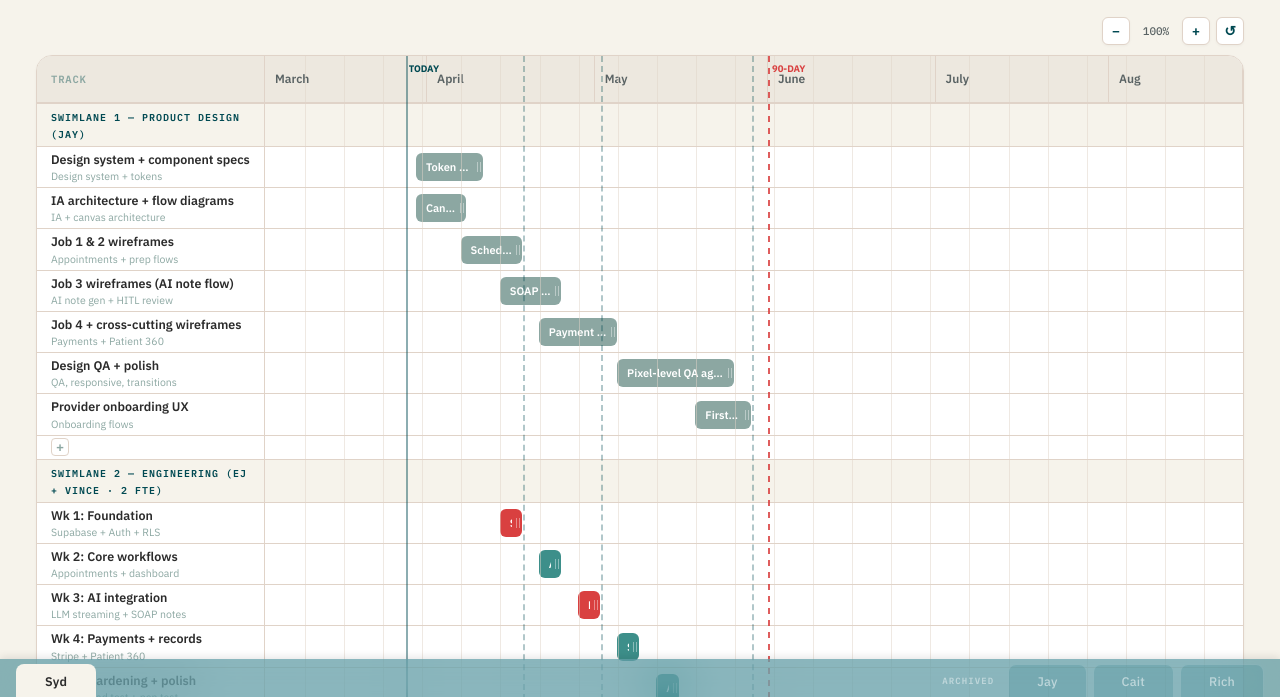
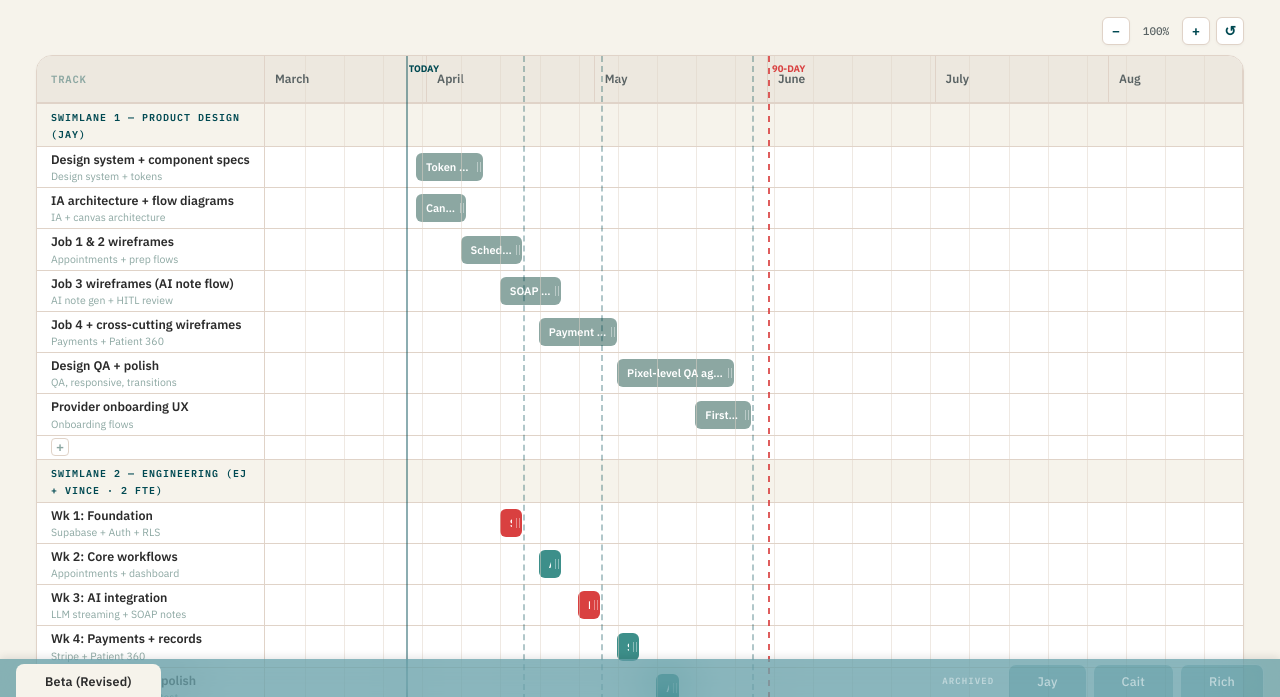
Before and after one commit to jtrainer357/beta-timeline, a plain HTML site: page index.html in a window 1280 px wide. Shown: the part 103-800 px from the top of the page. Drawn offline with Linux system fonts and the light colour scheme.

Commit message:
Rename Syd tab to Beta (Revised)
Co-Authored-By: Claude Opus 4.6 (1M context) <noreply@anthropic.com>

```diff
--- a/index.html
+++ b/index.html
@@ -714,7 +714,7 @@ body {
 <div class="footnotes" id="footnotes"></div>
 
 <div class="tab-bar">
-  <div class="tab active" data-tab="syd" onclick="switchTab('syd')">Syd</div>
+  <div class="tab active" data-tab="syd" onclick="switchTab('syd')">Beta (Revised)</div>
   <div style="flex:1;"></div>
   <span class="archived-label">ARCHIVED</span>
   <div class="tab archived" data-tab="jay" onclick="switchTab('jay')">Jay</div>
@@ -1867,7 +1867,7 @@ document.addEventListener('keydown', (e) => {
 // ── AUTO-SAVE PERSISTENCE (Oracle API) ───────────────
 // ══════════════════════════════════════════════════════
 const validTabs = ['jay','cait','rich','syd'];
-let tabNames = { jay:'Jay', cait:'Cait', rich:'Rich', syd:'Syd' };
+let tabNames = { jay:'Jay', cait:'Cait', rich:'Rich', syd:'Beta (Revised)' };
 let activeTab = validTabs.includes(location.hash.slice(1)) ? location.hash.slice(1) : 'syd';
 
 // ── STORAGE LAYER ──────────────────────────────────
```
